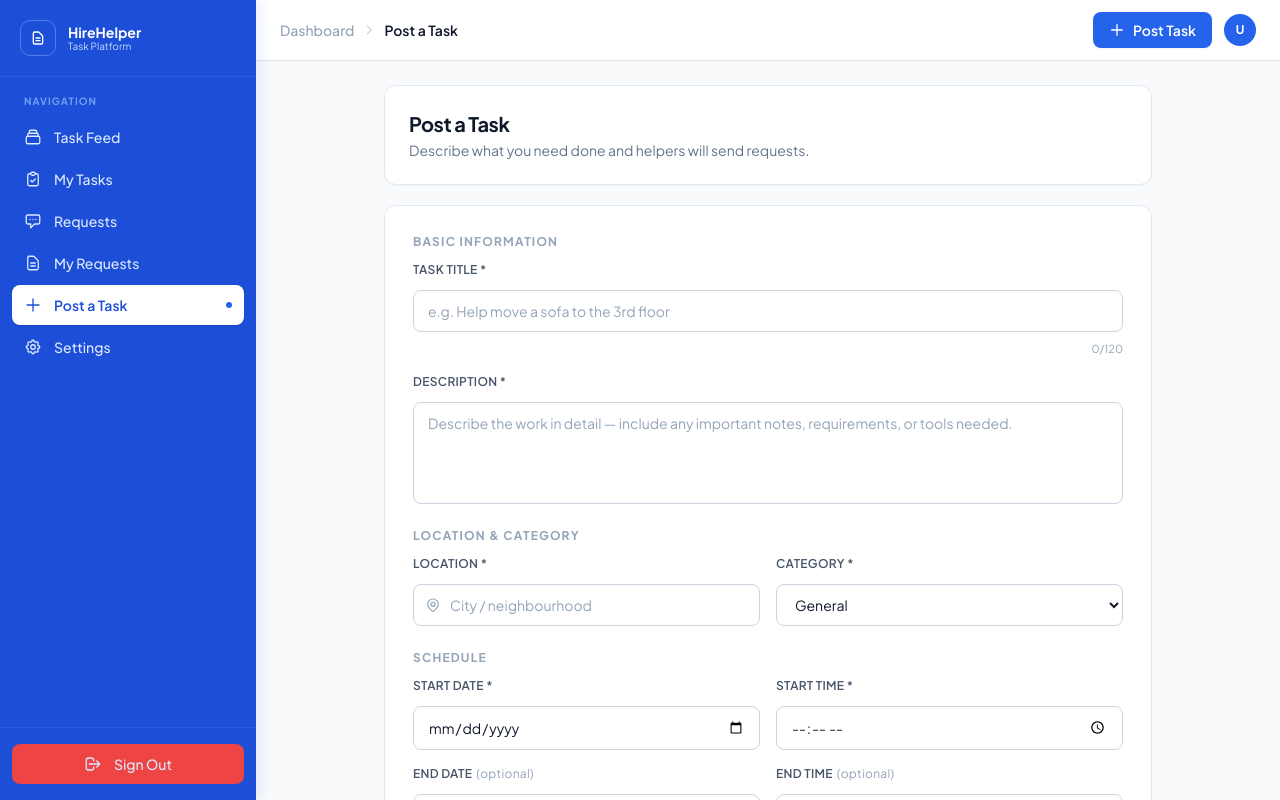
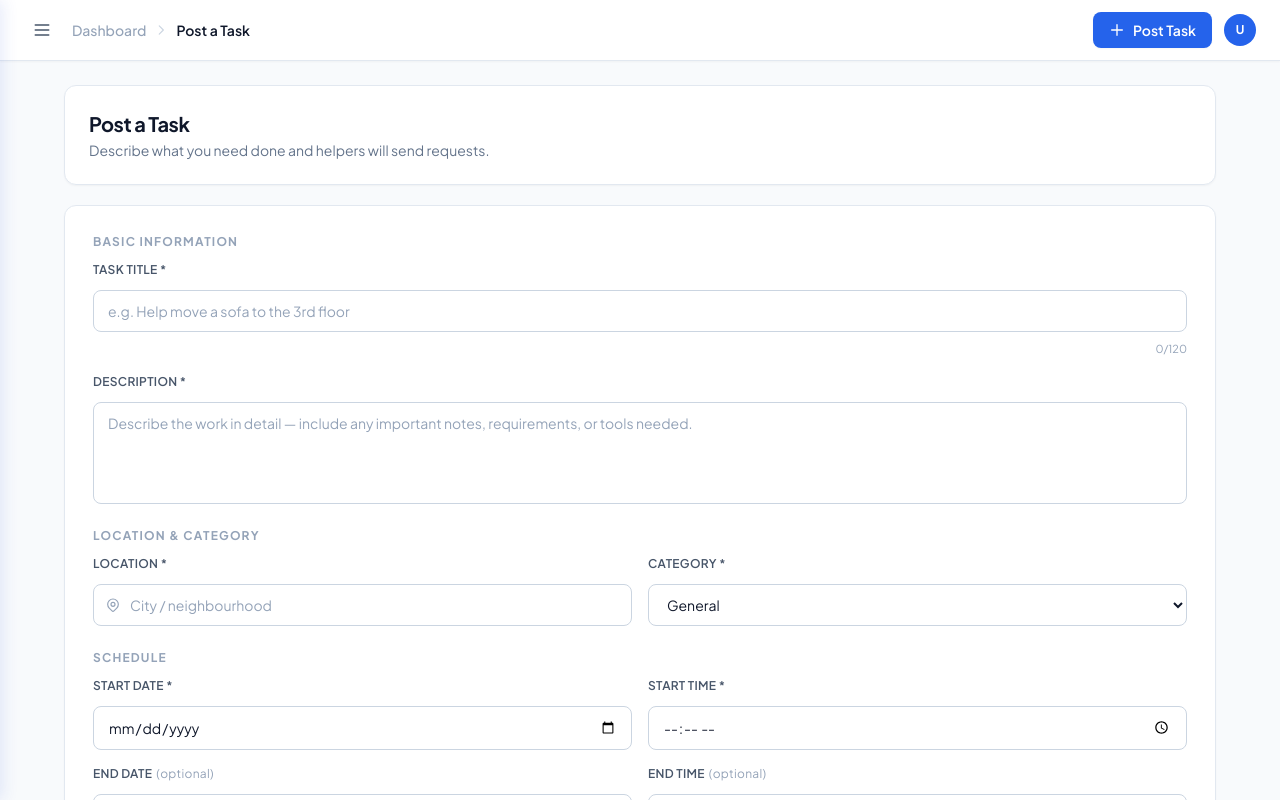
Before and after one commit to DharanSJIT/HireHelper-Infosys-Intern, a React (Vite) app in the folder frontend/: page /dashboard/add-task in a window 1280 px wide. Built offline with nearby package versions, Linux system fonts and the light colour scheme; sample sign-in values are in the browser's storage.

Commit message:
added hamberger menu

```diff
--- a/frontend/src/components/AddTask.jsx
+++ b/frontend/src/components/AddTask.jsx
@@ -91,7 +91,7 @@ export default function AddTask() {
   };
 
   return (
-    <div className="max-w-3xl mx-auto space-y-5">
+    <div className="max-w-6xl mx-auto space-y-5">
 
       {/* Page Header */}
       <div className="surface-card p-5 md:p-6">
--- a/frontend/src/components/Dashboard.jsx
+++ b/frontend/src/components/Dashboard.jsx
@@ -79,10 +79,10 @@ export default function Dashboard() {
 
       {/* ── Sidebar ────────────────────────────────────────────── */}
       <aside
-        className={`${sidebarOpen ? 'translate-x-0' : '-translate-x-full'} md:translate-x-0
-          fixed md:static inset-y-0 left-0 z-50 w-64 flex-shrink-0
+        className={`${sidebarOpen ? 'translate-x-0' : '-translate-x-full'}
+          fixed inset-y-0 left-0 z-50 w-64 flex-shrink-0
           bg-blue-700 flex flex-col
-          transition-transform duration-200 ease-out`}
+          transition-transform duration-300 ease-in-out`}
         style={{ boxShadow: '2px 0 16px 0 rgba(29,78,216,0.12)' }}
       >
         {/* Logo */}
@@ -153,7 +153,7 @@ export default function Dashboard() {
             <div className="flex items-center gap-3">
               <button
                 onClick={() => setSidebarOpen(!sidebarOpen)}
-                className="md:hidden p-2 rounded-lg hover:bg-slate-100 text-slate-600 cursor-pointer transition-colors duration-150"
+                className="p-2 rounded-lg hover:bg-slate-100 text-slate-600 cursor-pointer transition-colors duration-150"
                 aria-label="Toggle menu"
               >
                 <svg viewBox="0 0 24 24" fill="none" strokeWidth="2" className="w-5 h-5 stroke-current">
@@ -204,7 +204,7 @@ export default function Dashboard() {
       {/* Mobile overlay */}
       {sidebarOpen && (
         <div
-          className="fixed inset-0 bg-slate-900/40 z-40 md:hidden backdrop-blur-[1px]"
+          className="fixed inset-0 bg-slate-900/40 z-40 backdrop-blur-[1px]"
           onClick={() => setSidebarOpen(false)}
         />
       )}
--- a/frontend/src/components/Feed.jsx
+++ b/frontend/src/components/Feed.jsx
@@ -84,7 +84,7 @@ export default function Feed() {
   };
 
   return (
-    <div className="max-w-5xl mx-auto space-y-5">
+    <div className="max-w-6xl mx-auto space-y-5">
 
       {/* Page Header */}
       <div className="surface-card p-5 md:p-6 flex items-center justify-between gap-4">
```
